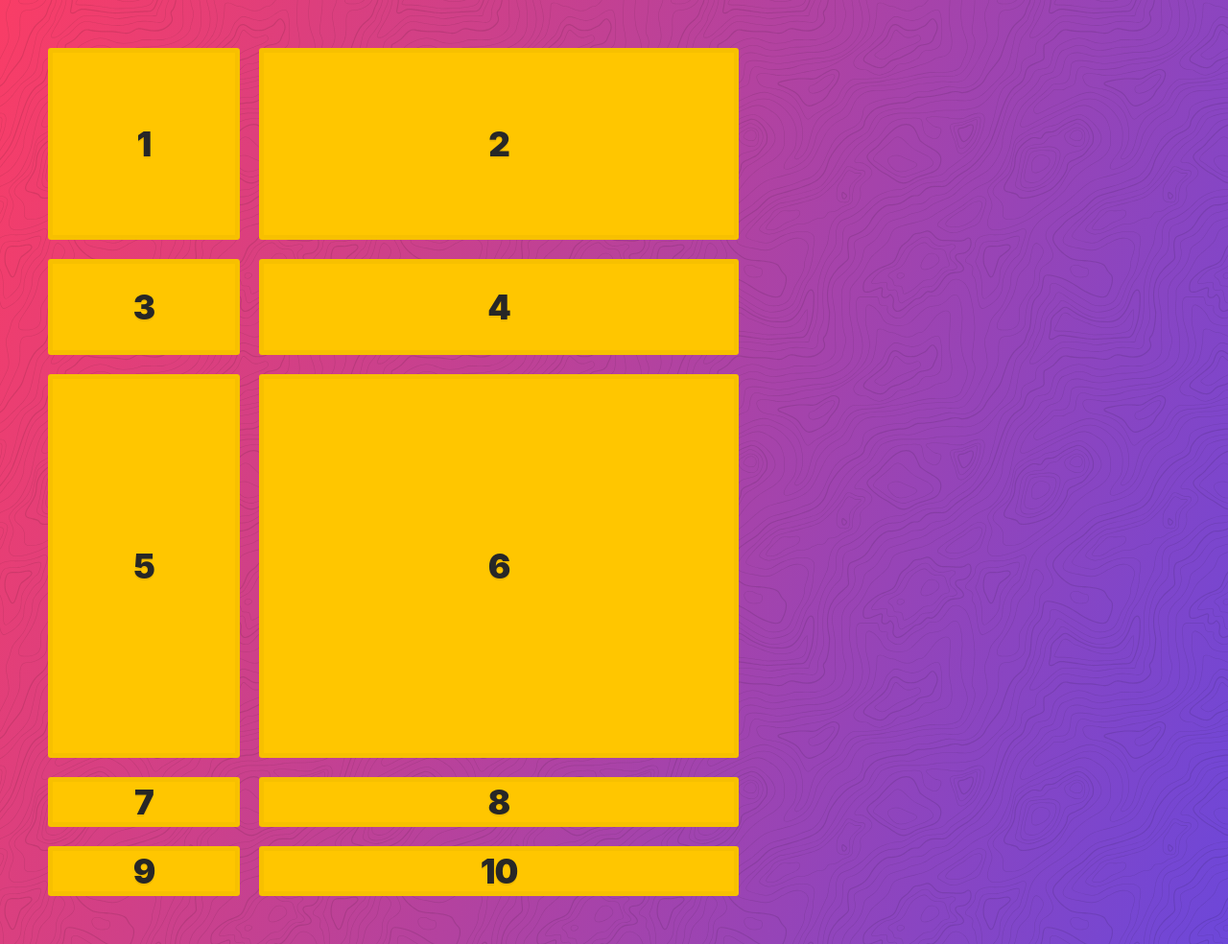
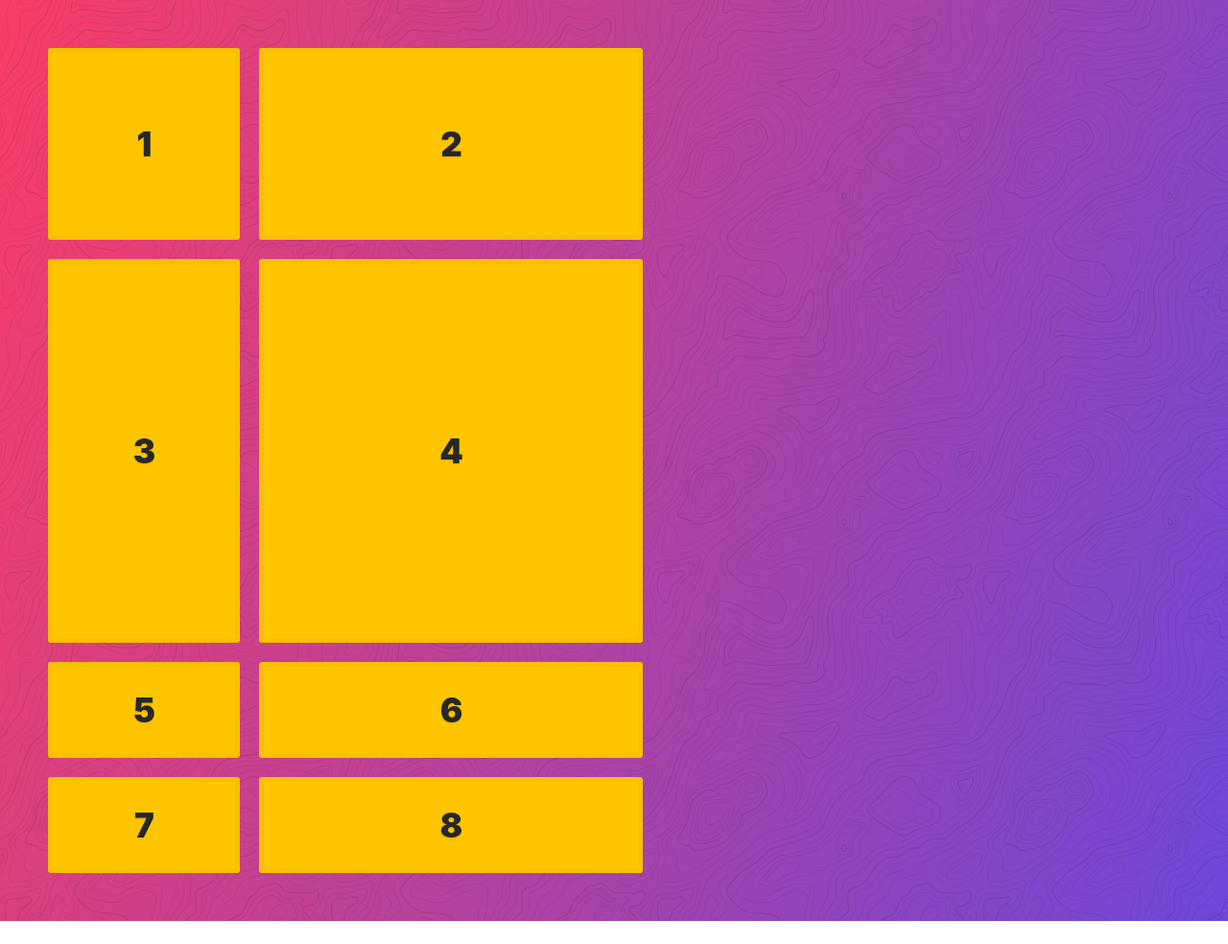
Before and after one commit to oscaroceguera/css-grid-guide, a plain HTML site: page index.html in a window 1280 px wide. Shown: the whole page at 96% size. After the commit the page ends 960 px from the top, so only its background shows below. Drawn offline with Linux system fonts and the light colour scheme.

Commit message:
Implicit vs explicit

```diff
--- a/index.html
+++ b/index.html
@@ -17,15 +17,15 @@
     <div class="item">6</div>
     <div class="item">7</div>
     <div class="item">8</div>
-    <div class="item">9</div>
-    <div class="item">10</div>
   </div>
   <style>
     .container {
       display: grid;
-      grid-template-columns: 200px 500px;
-      grid-template-rows: 200px 100px 400px;
       grid-gap: 20px;
+      grid-template-columns: 200px 400px;
+      grid-template-rows: 200px 400px;
+      grid-auto-rows: 100px;
+      grid-auto-columns: 100px;
     }
   </style>
 </body>
```
Also changed, not shown: assets/images/style.png (added).
